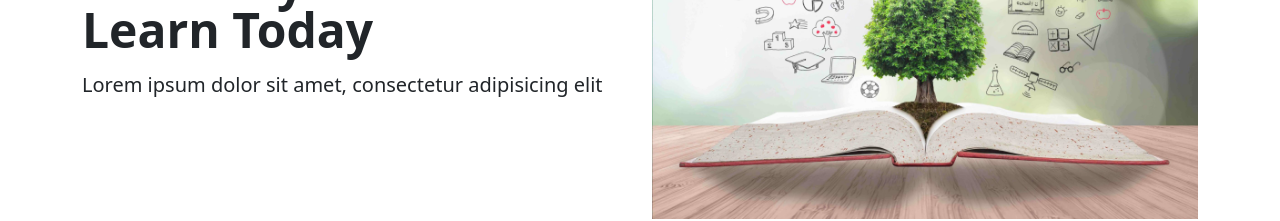
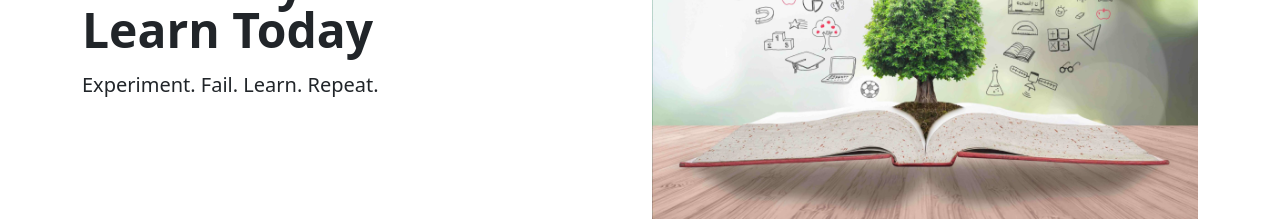
Before and after one commit to didicozaur/teachers-app-client, a React (Create React App) app: page / in a window 1280 px wide. Shown: the part 247-468 px from the top of the page. Built offline with nearby package versions, Linux system fonts and the light colour scheme; no server answers.

Commit message:
updated the our motto

```diff
--- a/src/pages/Home.js
+++ b/src/pages/Home.js
@@ -21,9 +21,7 @@ function Home() {
             <br />
             Learn Today
           </h1>
-          <p className="lead">
-            Lorem ipsum dolor sit amet, consectetur adipisicing elit
-          </p>
+          <p className="lead">Experiment. Fail. Learn. Repeat.</p>
         </div>
       </div>
       <AdsList />
```
